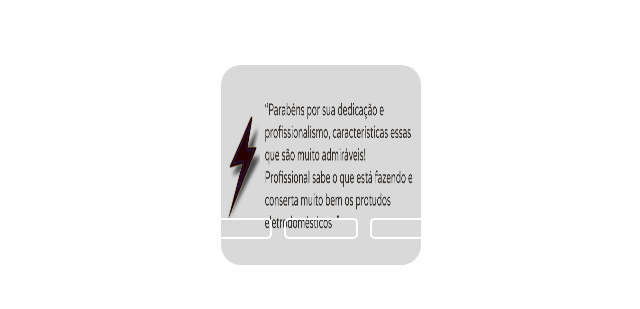
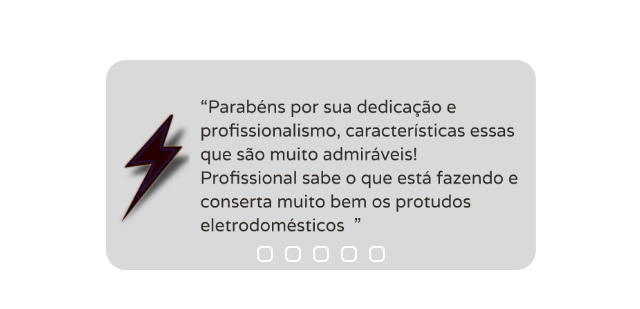
Before and after one commit to MiguelDomingues-Dev/Site-Eletrecista, a plain HTML site: page html/carrossel 2/carrossel.html in a window 1280 px wide. Shown: the part 235-544 px from the top of the page, without its empty margins (319-959 px from the left). Drawn offline with Linux system fonts and the light colour scheme.

Commit message:
corrigindo cores

```diff
--- a/html/carrossel 2/carrossel.html
+++ b/html/carrossel 2/carrossel.html
@@ -15,7 +15,8 @@
         <input type="radio" name="slide" id="slide1" checked>
         <input type="radio" name="slide" id="slide2">
         <input type="radio" name="slide" id="slide3">
-        <input type="radio" name="slide" id="slide4">
+        <input type="radio" name="slide" id="slid
+        e4">
         <input type="radio" name="slide" id="slide5">
 
         <div class="slide s1">
--- a/html/carrossel 2/radio.css
+++ b/html/carrossel 2/radio.css
@@ -9,8 +9,8 @@ body {
 
 .content {
     position: absolute;
-    width: 200px;
-    height:  200px;
+    width: 430px;
+    height:  210px;
     border-radius: 20px;
     overflow: hidden;
     position: absolute;
@@ -21,15 +21,15 @@ body {
 
 .navigation {
     position: absolute;
-    bottom: 20px;
+    bottom: 2.5px;
     left: 50%;
     transform: translate(-50%);
     display: flex;
 }
 
 .bar {
-    width: 70px;
-    height: 17px;
+    width: 12px;
+    height: 12px;
     border: 2px solid white;
     margin: 6px;
     border-radius: 5px;
@@ -38,7 +38,7 @@ body {
 }
 
 .bar:hover {
-    background-color: white;
+    background-color:  #CD1602;
 }
 
 input {
```
